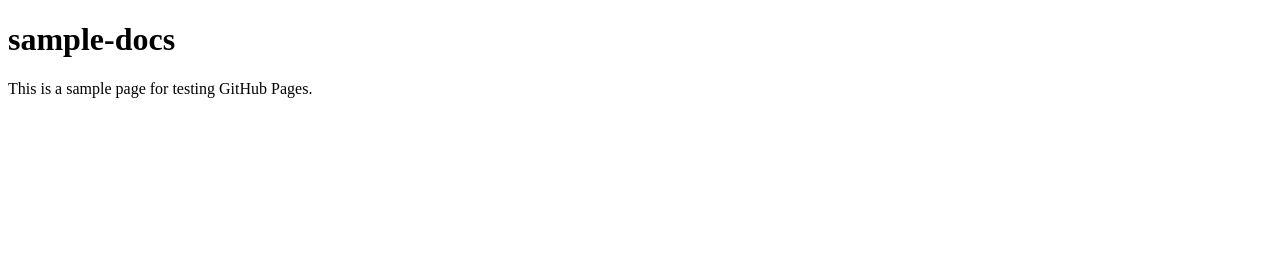
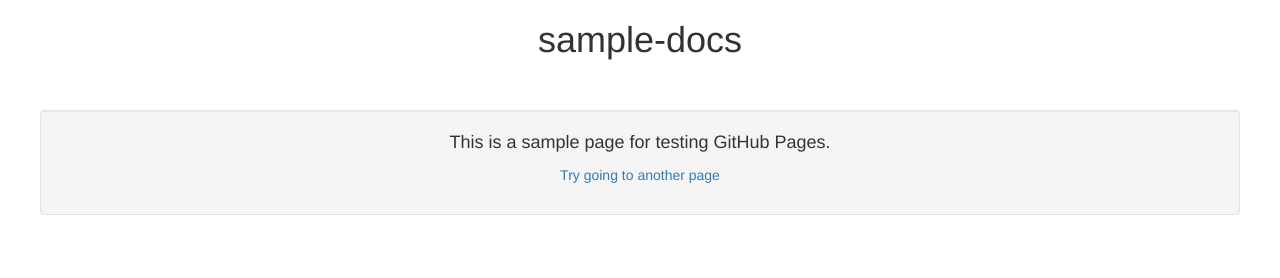
Before and after one commit to octoghosts/sample-docs, a plain HTML site: page index.html in a window 1280 px wide. Drawn offline with nearby package versions, Linux system fonts and the light colour scheme.

Commit message:
Improve sample-docs

```diff
--- a/index.html
+++ b/index.html
@@ -3,9 +3,20 @@
   <head>
     <meta charset="UTF-8">
     <title>sample-docs</title>
+
+    <!-- Include Bootstrap -->
+    <link rel="stylesheet" href="https://maxcdn.bootstrapcdn.com/bootstrap/3.4.1/css/bootstrap.min.css">
   </head>
   <body>
-    <h1>sample-docs</h1>
-    <p>This is a sample page for testing GitHub Pages.</p>
+    <h1 style="text-align: center">sample-docs</h1>
+
+    <div style="padding: 40px">
+      <div class="well">
+        <p style="text-align: center; font-size: 18px">This is a sample page for testing GitHub Pages.</p>
+        <p style="text-align: center">
+          <a href="https://octoghosts.github.io/sample-docs/anotherPage.html">Try going to another page</a>
+        </p>
+      </div>
+    </div>
   </body>
 </html>
```
Also changed, not shown: anotherPage.html (added, +22 -0 lines).
